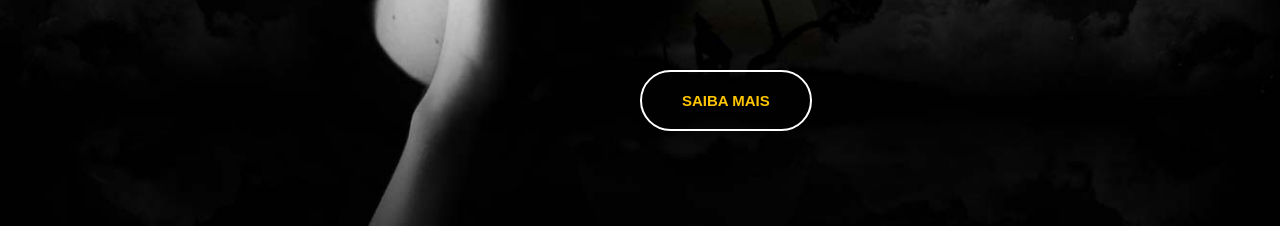
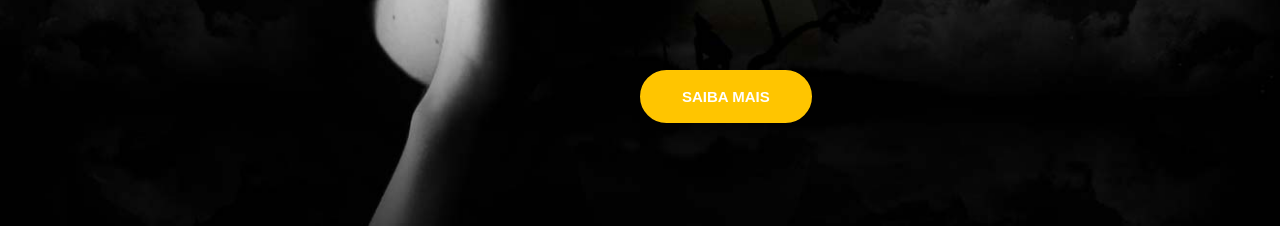
Before and after one commit to eduardoaraujogomes/studion, a website: page src/index.html in a window 1280 px wide. In both pictures the pointer is over the button "SAIBA MAIS". Shown: the part 574-800 px from the top of the page. Drawn offline with Linux system fonts and the light colour scheme.

```diff
--- a/src/style.css
+++ b/src/style.css
@@ -117,7 +117,8 @@
   display: block;
 }
 .btn {
-  padding: 1.25rem 2.5rem;
+  cursor: pointer;
+  padding: 1rem 2.5rem;
   border: .125rem solid #FFF;
   border-radius: 5rem;
   color: var(--color-primary);
@@ -125,4 +126,13 @@
   font-size: .9375rem;
   font-weight: 700;
   text-transform: uppercase;
+  transition: 0.3s all ease;
 }
+
+.btn:hover,
+.btn:active,
+.btn:focus {
+  border-color: var(--color-primary);
+  background-color: var(--color-primary);
+  color: #FFF;
+}
```
